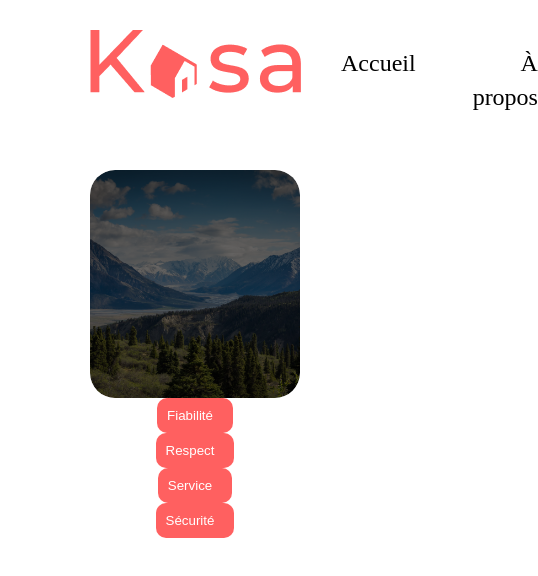
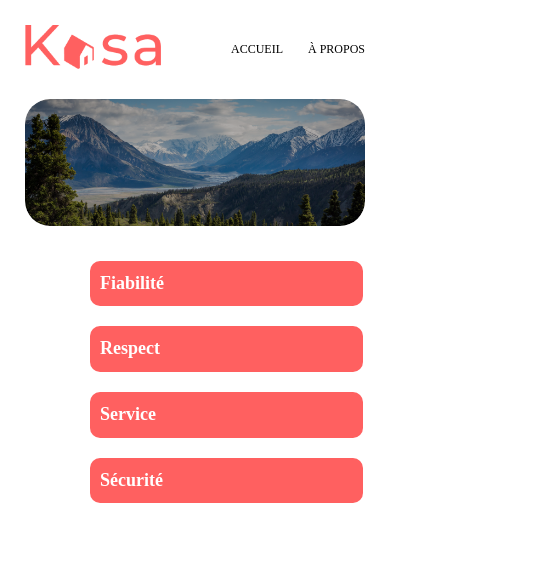
Before and after one commit to Piamah/projet_5, a React (Create React App) app: page /#/about in a window 390 px wide. Shown: the top 576 px of the page, 538 px wide, since content can reach past the window. Built offline with nearby package versions, Linux system fonts and the light colour scheme.

Commit message:
Finition desktop + début MQ

```diff
--- a/src/components/Dropdown.js
+++ b/src/components/Dropdown.js
@@ -1,22 +1,20 @@
 import React, { useState } from 'react';
 import '../styles/Dropdown.scss'
 
-const Dropdown = ({label, content}) => {
+const Dropdown = ({title, content}) => {
     const [isOpen, setIsOpen] = useState(false);
 
-    const show = () => {
+    const toggleDropdown = () => {
         setIsOpen(!isOpen);
     };
 
     return (
-        <div>
-            <button className='dropdown-button' onClick={show}>
-                {isOpen ? `${label}` : `${label}` }
+        <div className='dropdown'>
+            <button className='dropdown-button' onClick={toggleDropdown}>
+                {title}
             </button>
             {isOpen && (
-                <div className="dropdown-content">
-                    {content}
-                </div>
+                <div className={`dropdown-content ${isOpen ? "open" :""}`}>{content} </div>
             )}
         </div>
     );
@@ -24,12 +22,7 @@ const Dropdown = ({label, content}) => {
 
 export default Dropdown;
 
-// const Collapse = ({ title, children }) => {
-//     const [isOpen, setIsOpen] = useState(false);
 
-//     const toggleCollapse = () => {
-//       setIsOpen(!isOpen);
-//     };
 
 //     return (
 //       <div className="collapse">
--- a/src/components/Tags.js
+++ b/src/components/Tags.js
@@ -1,5 +1,5 @@
 import React from 'react';
-
+import '../styles/Tags.scss'
 
 // Récupération des tags
 const Tags = ({tags}) => {
@@ -9,8 +9,8 @@ const Tags = ({tags}) => {
         <div>
             <div className="tags-list">
             {tags.map((tag, id) => (
-                        <div className="tags-logement">
-                        <span key={id} className="tag">{tag}</span>
+                        <div key={id} className="tags-logement">
+                        <span className="tag">{tag}</span>
                         </div>
                         ))}
 
--- a/src/components/banner/Banner.scss
+++ b/src/components/banner/Banner.scss
@@ -9,7 +9,7 @@
     overflow: hidden;
     z-index: 1;
     border-radius: 25px;
-    margin: 0px 90px 0px 90px;
+    margin: 0px 90px 20px 90px;
 }
 
 .bannerHome {
@@ -33,3 +33,22 @@ h1 {
     text-align: center;
     z-index: 2;
 }
+
+@media (max-width: 767.98px) {
+    .banner {
+        height: 15vh;
+        margin : 25px;
+
+        h1 {
+            font-family: Montserrat;
+            font-size: 32px;
+            font-weight: 700;
+            line-height: 30px;
+            text-align: left;
+
+        }
+    }
+
+
+
+    }
--- a/src/pages/About.js
+++ b/src/pages/About.js
@@ -10,11 +10,11 @@ const About = () => {
         <div>
         <Header />
         <Banner image={imageBanner}/>
-            <div className="dropdown">
-                <Dropdown label="Fiabilité" content={"Les annonces postées sur Kasa garantissent une fiabilité totale. Les photos sont conformes aux logements, et toutes les informations sont régulièrement vérifiées par nos équipes."} />
-                <Dropdown label="Respect" content={"La bienveillance fait partie des valeurs fondatrices de Kasa. Tout comportement discriminatoire ou de perturbation du voisinage entraînera une exclusion de notre plateforme."} />
-                <Dropdown label="Service" content={"Nos équipes se tiennent à votre disposition pour vous fournir une expérience parfaite. N'hésitez pas à nous contacter si vous avez la moindre question."} />
-                <Dropdown label="Sécurité" content={"La sécurité est la priorité de Kasa. Aussi bien pour nos hôtes que pour les voyageurs, chaque logement correspond aux critères de sécurité établis par nos services. En laissant une note aussi bien à l'hôte qu'au locataire, cela permet à nos équipes de vérifier que les standards sont bien respectés. Nous organisons également des ateliers sur la sécurité domestique pour nos hôtes."} />
+            <div className="dropdown-about">
+                <Dropdown title="Fiabilité" content={"Les annonces postées sur Kasa garantissent une fiabilité totale. Les photos sont conformes aux logements, et toutes les informations sont régulièrement vérifiées par nos équipes."} />
+                <Dropdown title="Respect" content={"La bienveillance fait partie des valeurs fondatrices de Kasa. Tout comportement discriminatoire ou de perturbation du voisinage entraînera une exclusion de notre plateforme."} />
+                <Dropdown title="Service" content={"Nos équipes se tiennent à votre disposition pour vous fournir une expérience parfaite. N'hésitez pas à nous contacter si vous avez la moindre question."} />
+                <Dropdown title="Sécurité" content={"La sécurité est la priorité de Kasa. Aussi bien pour nos hôtes que pour les voyageurs, chaque logement correspond aux critères de sécurité établis par nos services. En laissant une note aussi bien à l'hôte qu'au locataire, cela permet à nos équipes de vérifier que les standards sont bien respectés. Nous organisons également des ateliers sur la sécurité domestique pour nos hôtes."} />
             </div>
         </div>
     );
--- a/src/pages/Logement.js
+++ b/src/pages/Logement.js
@@ -48,8 +48,8 @@ const {title, description, host ,location ,equipments} = ficheLogement;
             </div>
             <div className="info-bar">
             {/* Desc/Equip */}
-            <Dropdown label="Description" content={<div className="description-logement">{description}</div>} />
-            <Dropdown label="Equipements" content={
+            <Dropdown title="Description" content={<div className="description-logement">{description}</div>} />
+            <Dropdown title="Equipements" content={
                     <ul className="equipments-logement">
                         {equipments.map((equipment, i) => (
                             <li key={i}>{equipment}</li>
--- a/src/styles/About.scss
+++ b/src/styles/About.scss
@@ -1,6 +1,23 @@
+.dropdown-about {
+display: flex;
+align-items: center;
+justify-content: center;
+flex-direction: column;
+margin: 0px 90px 0px 90px;
+width: 100%;
+
+}
+
+.dropdown-content {
+    background: rgba(246, 246, 246, 0.45);
+    padding: 15px;
+    width: 67%;
+}
+
 .dropdown {
-display: flex;
-justify-content: center;
-align-items: center;
-flex-direction: column;
+    padding: 10px;
 }
+
+.bannerHome {
+    filter: drop-shadow(0 0 0.75rem black) brightness(0.7);
+}
--- a/src/styles/Cards.scss
+++ b/src/styles/Cards.scss
@@ -10,3 +10,14 @@
       text-decoration: none;
     }
   }
+
+  @media (max-width: 767.98px) {
+    .card-list {
+      display: flex;
+      flex-direction: column;
+      background-color: white;
+      padding: 0px;
+      margin: 25px;
+    }
+
+  }
--- a/src/styles/Dropdown.scss
+++ b/src/styles/Dropdown.scss
@@ -1,9 +1,20 @@
+.dropdown {
+    width: 100%;
+    // position: relative;
+}
+
 .dropdown-content {
+display: flex;
+}
+
+.description-logement,
+.equipments-logement {
     display: flex;
-    width: 40%;
+    width: 70%;
     height: 279px;
     padding: 77px 28px 20px 20px;
     gap: 10px;
+    margin: 0px;
     border-radius: 10px 10px 5px 5px;
     opacity: 0px;
     background: rgba(246, 246, 246, 0.45);
@@ -13,7 +24,11 @@
 .dropdown-button {
     display: flex;
     color: white;
-    width:  100%;
+    font-size: 18px;
+    font-family: Montserrat;
+    font-weight:700;
+    line-height: 25.67px;
+    width:  70%;
     height:  auto;
     padding: 10px 20px 10px 10px;
     border: none;
@@ -21,3 +36,11 @@
     background: rgba(255, 96, 96, 1);
 
 }
+
+.info-bar {
+    display: flex;
+}
+
+.equipments-logement {
+    flex-direction: column;
+}
--- a/src/styles/Footer.scss
+++ b/src/styles/Footer.scss
@@ -9,4 +9,12 @@
     line-height: 34.22px;
     text-align: center;
 
+@media (max-width: 767.98px) {
+        font-family: Montserrat;
+        font-size: 12px;
+        font-weight: 500;
+        line-height: 17.11px;
+        text-align: center;
+    }
+
 }
--- a/src/styles/Header.scss
+++ b/src/styles/Header.scss
@@ -26,3 +26,29 @@ li {
 }
 
 // PENSER A AJOUTER UNDERLIGNE WHEN SECTION ON
+@media (max-width: 767.98px) {
+.header {
+    margin : 25px;
+
+    a {
+        text-transform:uppercase;
+    }
+
+    ul {
+        gap:25px;
+    }
+        .nav {
+        font-family: Montserrat;
+        font-size: 12px;
+        font-weight: 500;
+        line-height: 17.11px;
+        text-align: right;
+    }
+
+    .logo {
+            width: 40%;
+        }
+    }
+
+
+}
--- a/src/styles/Logement.scss
+++ b/src/styles/Logement.scss
@@ -37,38 +37,6 @@
     text-align: left;
 }
 
-.tags-section {
-    display: flex;
-}
-
-.tags-rate {
-    display: flex;
-    align-items: center;
-    justify-content: space-between;
-
-}
-.tags-logement {
-    background: rgba(255, 96, 96, 1);
-    width: fit-content;
-    border-radius: 10px;
-    margin: 3px;
-    display: flex;
-}
-
-.tag {
-    font-family: Montserrat;
-    color: white;
-    padding: 4px 15px 4px 14px;
-    font-size: 14px;
-    font-weight: 700;
-    line-height: 19.96px;
-    text-align: center;
-}
-
-.tags-list {
-    display: flex;
-    padding: 10px 0px 10px 0px;
-}
 
 .host-logement {
     display: flex;
@@ -92,3 +60,33 @@
     border-radius: 50%;
 
 }
+
+@media (max-width: 767.98px) {
+    .logement-section {
+        margin : 20px;
+
+        .carousel {
+            height: 250px;
+        }
+
+        .title-logement {
+            font-family: Montserrat;
+            font-size: 18px;
+            font-weight: 500;
+            line-height: 25.67px;
+            text-align: left;
+
+        }
+
+        .location-logement {
+            font-family: Montserrat;
+            font-size: 14px;
+            font-weight: 500;
+            line-height: 19.96px;
+            text-align: left;
+
+        }
+    }
+
+
+    }
--- /dev/null
+++ b/src/styles/Tags.scss
@@ -0,0 +1,32 @@
+.tags-section {
+    display: flex;
+}
+
+.tags-rate {
+    display: flex;
+    align-items: center;
+    justify-content: space-between;
+
+}
+.tags-logement {
+    background: rgba(255, 96, 96, 1);
+    width: fit-content;
+    border-radius: 10px;
+    margin: 3px;
+    display: flex;
+}
+
+.tag {
+    font-family: Montserrat;
+    color: white;
+    padding: 4px 15px 4px 14px;
+    font-size: 14px;
+    font-weight: 700;
+    line-height: 19.96px;
+    text-align: center;
+}
+
+.tags-list {
+    display: flex;
+    padding: 10px 0px 10px 0px;
+}
```
